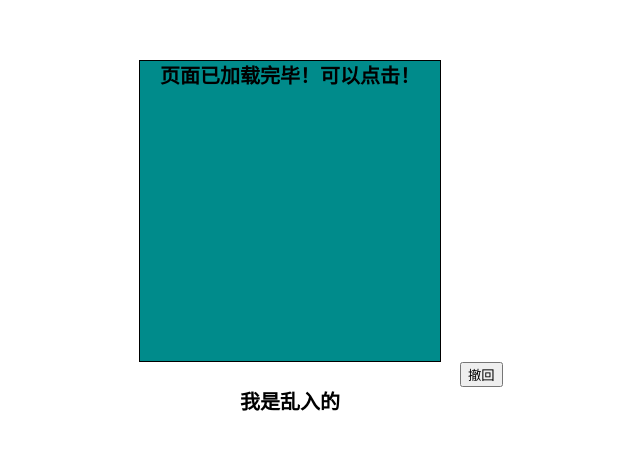
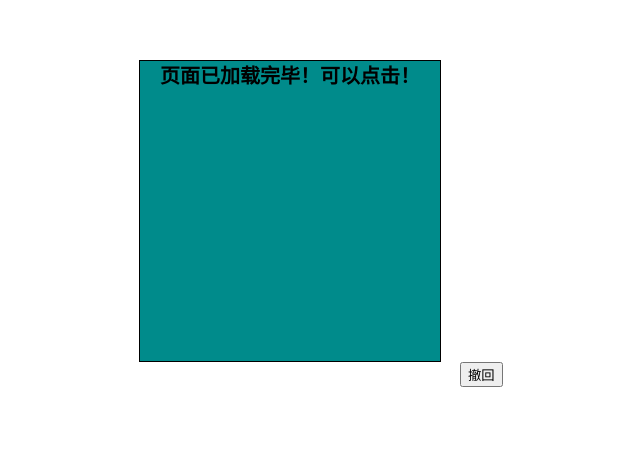
Before and after one commit to mxcat95/GitLearning, a plain HTML site: page index.html in a window 1280 px wide. Shown: the part 190-640 px from the top of the page, without its empty margins (350-990 px from the left). Drawn offline with Linux system fonts and the light colour scheme.

Commit message:
modified : deleted a tag of h2 in the index.html

```diff
--- a/index.html
+++ b/index.html
@@ -10,7 +10,6 @@
     <div class="box"></div>
     <!-- 移除一个子元素 -->
     <button id="clr">撤回</button>
-    <h2>我是乱入的</h2>
 
     <script src="./src/js/index.js"></script>
 </body>
```
